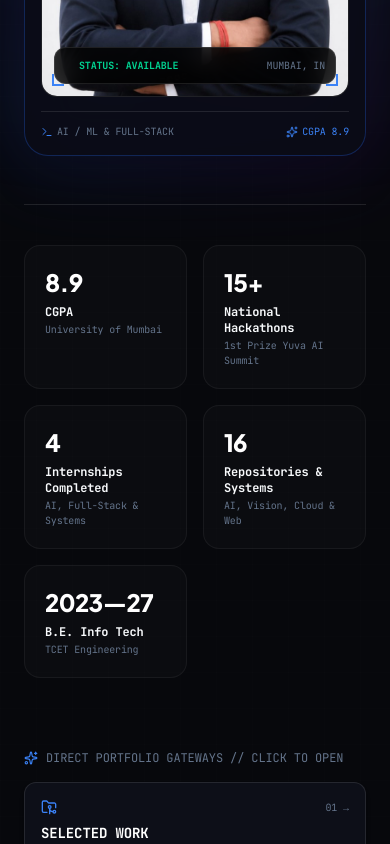
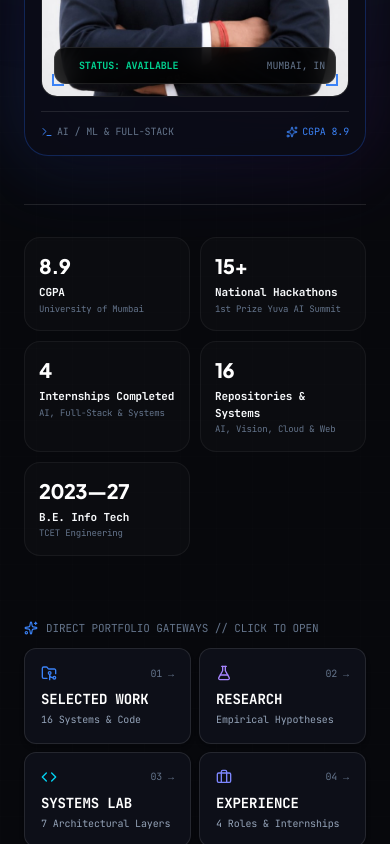
Before and after one commit to TusharGupta2820/Tushar_Portfolio, a React (Vite) app: page / in a window 390 px wide. Shown: the part 1156-2000 px from the top of the page. Built offline with nearby package versions, Linux system fonts and the light colour scheme.

Commit message:
feat: complete Samsung phone & Android mobile responsive optimizations

```diff
--- a/src/components/sections/Hero.tsx
+++ b/src/components/sections/Hero.tsx
@@ -115,19 +115,19 @@ export const Hero: React.FC<HeroProps> = ({ onOpenResumeModal, onNavigate }) =>
         </div>
 
         {/* Refined Key Numbers Metadata Strip */}
-        <div className="grid grid-cols-2 sm:grid-cols-3 lg:grid-cols-5 gap-4 pt-10 border-t border-white/10 font-mono">
+        <div className="grid grid-cols-2 sm:grid-cols-3 lg:grid-cols-5 gap-2.5 sm:gap-4 pt-8 border-t border-white/10 font-mono">
           {KEY_NUMBERS.map((num, i) => (
             <div
               key={i}
-              className="p-5 rounded-2xl bg-white/[0.02] border border-white/5 hover:border-brand-blue/30 transition-colors group"
+              className="p-3.5 sm:p-5 rounded-2xl bg-white/[0.02] border border-white/5 hover:border-brand-blue/30 transition-colors group"
             >
-              <div className="text-2xl sm:text-3xl lg:text-4xl font-display font-extrabold text-white group-hover:text-brand-electric transition-colors">
+              <div className="text-xl sm:text-3xl lg:text-4xl font-display font-extrabold text-white group-hover:text-brand-electric transition-colors">
                 {num.value}
               </div>
-              <div className="text-xs font-bold text-editorial-text mt-1.5">
+              <div className="text-[11px] sm:text-xs font-bold text-editorial-text mt-1">
                 {num.label}
               </div>
-              <div className="text-[10px] text-editorial-dim mt-0.5">
+              <div className="text-[9px] sm:text-[10px] text-editorial-dim mt-0.5">
                 {num.context}
               </div>
             </div>
@@ -135,13 +135,13 @@ export const Hero: React.FC<HeroProps> = ({ onOpenResumeModal, onNavigate }) =>
         </div>
 
         {/* Section Quick-Jump Hub on Overview Screen */}
-        <div className="space-y-4 pt-6">
-          <div className="font-mono text-xs text-editorial-dim uppercase tracking-wider flex items-center gap-2">
+        <div className="space-y-3 sm:space-y-4 pt-4 sm:pt-6">
+          <div className="font-mono text-[11px] sm:text-xs text-editorial-dim uppercase tracking-wider flex items-center gap-2">
             <Sparkles className="w-3.5 h-3.5 text-brand-electric" />
             <span>DIRECT PORTFOLIO GATEWAYS // CLICK TO OPEN</span>
           </div>
 
-          <div className="grid grid-cols-1 sm:grid-cols-2 lg:grid-cols-3 xl:grid-cols-6 gap-3.5 font-mono text-xs">
+          <div className="grid grid-cols-2 sm:grid-cols-3 xl:grid-cols-6 gap-2 sm:gap-3.5 font-mono text-xs">
             <button
               onClick={() => handleNav('work')}
               className="p-4 rounded-xl bg-[#0d0f18] hover:bg-brand-blue/15 border border-white/10 hover:border-brand-electric text-left transition-all group shadow-md"
--- a/src/index.css
+++ b/src/index.css
@@ -44,6 +44,10 @@ html.dark, :root:has(.dark) {
 /* Base custom resets */
 html {
   scroll-behavior: smooth;
+  -webkit-text-size-adjust: 100%;
+  text-size-adjust: 100%;
+  -webkit-tap-highlight-color: transparent;
+  touch-action: manipulation;
 }
 
 body {
@@ -53,6 +57,13 @@ body {
   overflow-x: hidden;
   letter-spacing: -0.011em;
   transition: background-color 0.25s ease, color 0.25s ease;
+  width: 100%;
+  max-width: 100vw;
+  min-height: 100dvh;
+}
+
+button, a, input, select, textarea {
+  touch-action: manipulation;
 }
 
 /* Professional high-end typography */
```
